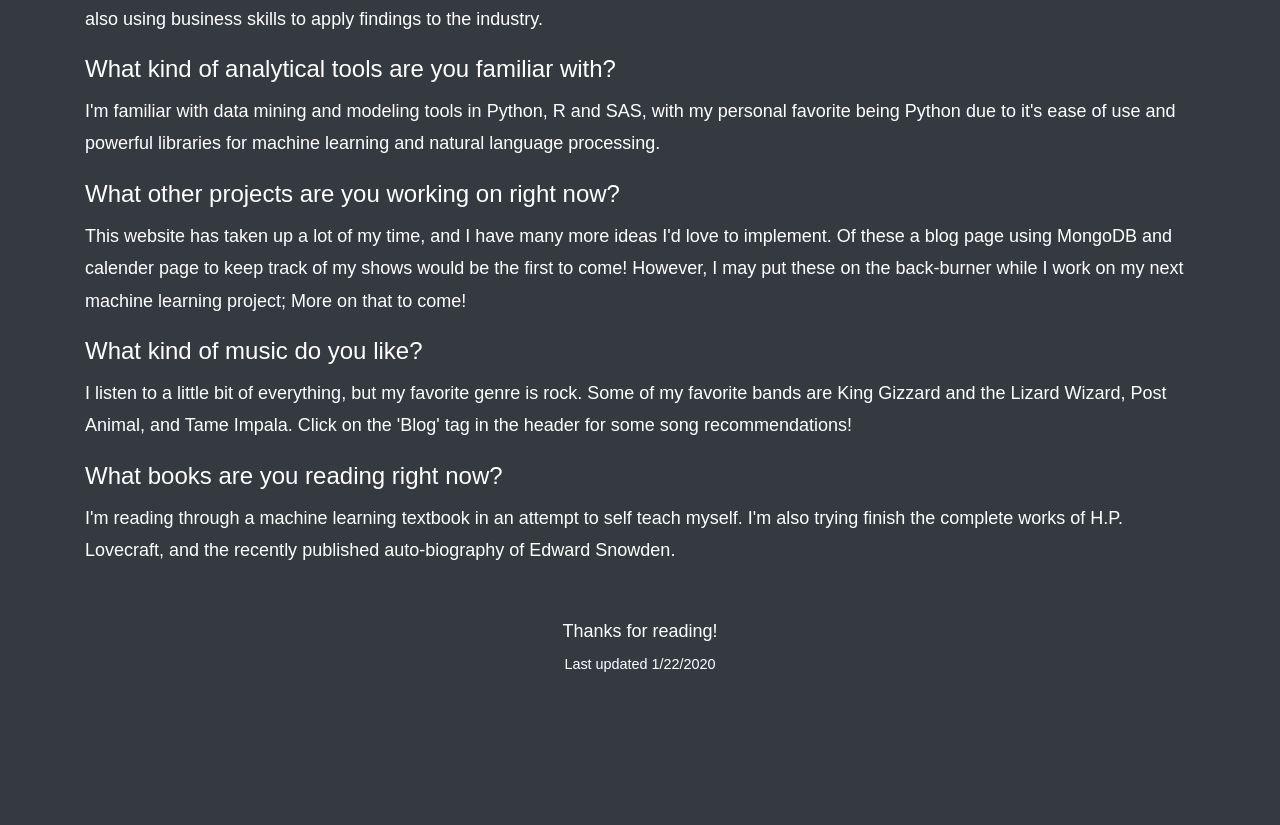
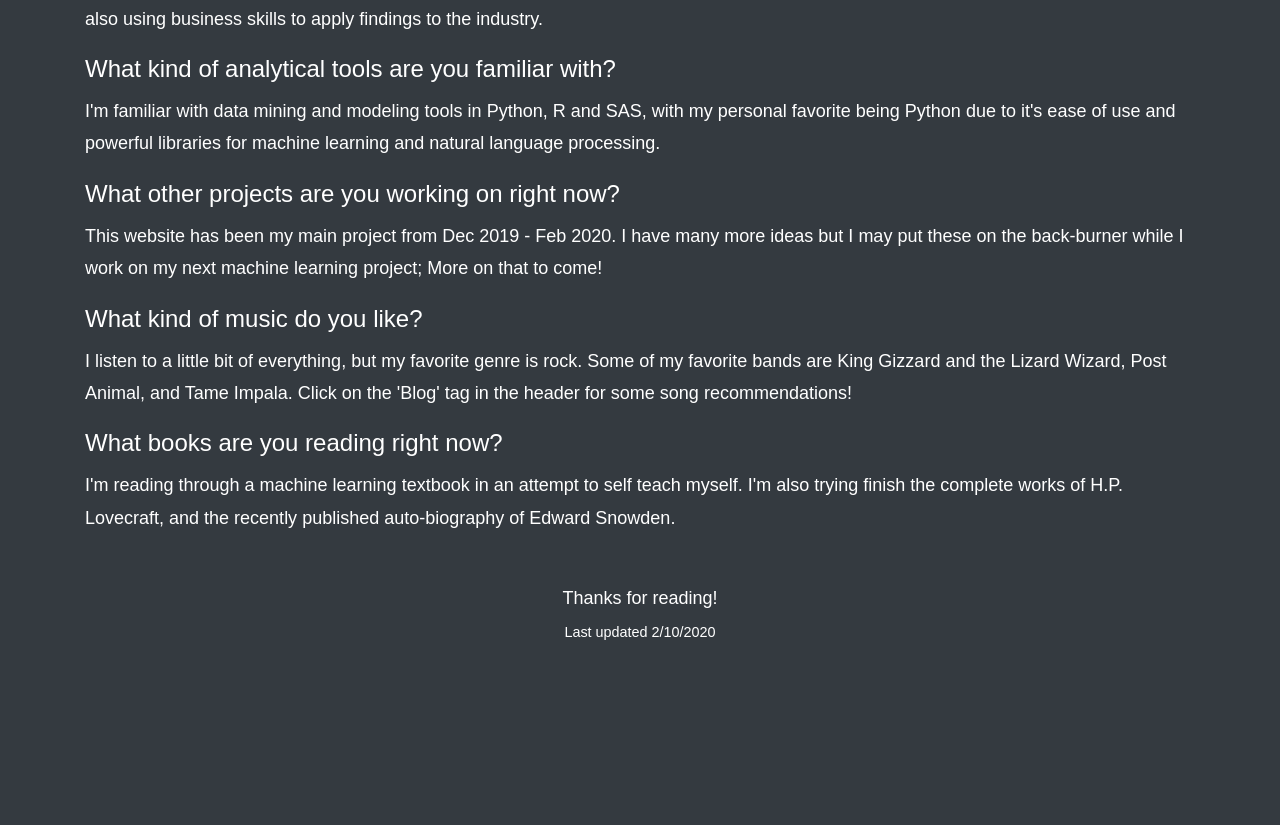
Before and after one commit to Elkip/mySite, a Flask app: page /about in a window 1280 px wide. Shown: the part 1528-2353 px from the top of the page. After the commit the page ends 2168 px from the top, so only its background shows below. Run offline with Flask 2, Linux system fonts and the light colour scheme; some libraries are stand-ins or nearby versions.

Commit message:
Changes to content

```diff
--- a/mySite/contact/views.py
+++ b/mySite/contact/views.py
@@ -23,7 +23,7 @@ def contact():
             flash("Character limit Exceeded")
         else:
             msg = Message(subject="New message from: " + form.name.data,
-                          sender=os.getenv("MAIL_USERNAME"),
+                          sender=os.getenv("EMAIL_USERNAME"),
                           recipients=[os.getenv('MY_EMAIL')],
                           body="Message From: " + form.name.data + " \nReply Email: " + form.email.data +
                                "\nMessage: " + form.message.data)
--- a/mySite/templates/site/about.html
+++ b/mySite/templates/site/about.html
@@ -241,9 +241,7 @@
                 Python
                 due to it's ease of use and powerful libraries for machine learning and natural language processing.</p>
             <h4>What other projects are you working on right now?</h4>
-            <p>This website has taken up a lot of my time, and I have many more ideas I'd love to implement. Of these a
-                blog page using MongoDB and calender page to keep track of my shows would be the first to come! However,
-                I
+            <p>This website has been my main project from Dec 2019 - Feb 2020. I have many more ideas but I
                 may put these on the back-burner while I work on my next machine learning project; More on that to
                 come!</p>
             <h4>What kind of music do you like?</h4>
@@ -258,7 +256,7 @@
         </div>
         <br/>
         <p align="center">Thanks for reading!<br/>
-            <small align="center">Last updated 1/22/2020</small></p>
+            <small align="center">Last updated 2/10/2020</small></p>
         <br/><br/><br/><br/>
     </div>
     <footer class="footer font-small text-center"
--- a/mySite/templates/site/home.html
+++ b/mySite/templates/site/home.html
@@ -36,9 +36,9 @@
                     <div class="row slider-text align-items-center text-center justify-content-center"
                          data-scrollax-parent="true">
                         <div class="col-md-12 ftco-animate" data-scrollax=" properties: { translateY: '70%' }">
-                            <p><a href="#" class="scroll">Data-Driven Story Teller</a></p>
+                            <p><a href="#" class="scroll">EMU Graduate of</a></p>
                             <h1 class="mb-3" data-scrollax="properties: {translateY: '30%', opacity: 1.6}">Data
-                                Scientist</h1>
+                                Science</h1>
                         </div>
                     </div>
                 </div>
```
